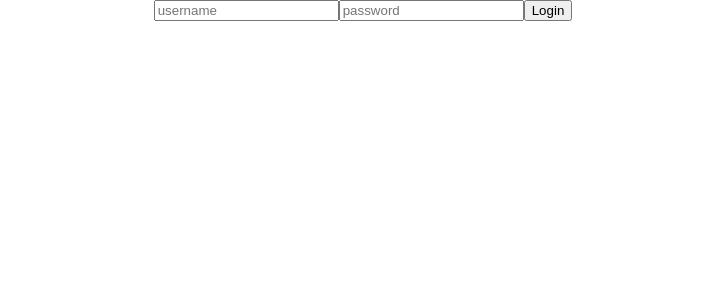
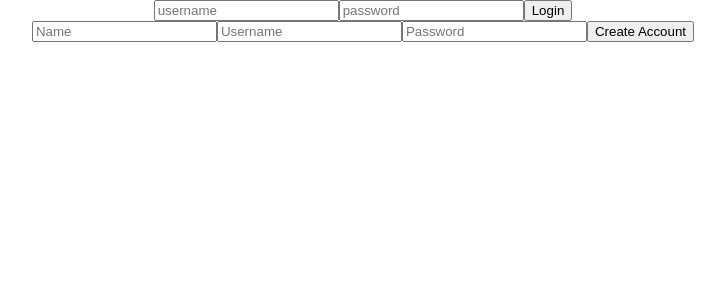
Before and after one commit to derekgch/Stock-finder-frontend, a React (Create React App) app: page /login in a window 1280 px wide. Shown: the top 300 px of the page, without its empty margins (277-1002 px from the left). Built offline with nearby package versions, Linux system fonts and the light colour scheme; what react-chartkick would draw is missing.

Commit message:
Created log in form

```diff
--- a/src/App.css
+++ b/src/App.css
@@ -2,25 +2,6 @@
   text-align: center;
 }
 
-.App-logo {
-  animation: App-logo-spin infinite 20s linear;
-  height: 80px;
-}
-
-.App-header {
-  background-color: #222;
-  height: 150px;
-  padding: 20px;
-  color: white;
-}
-
-.App-title {
-  font-size: 1.5em;
-}
-
-.App-intro {
-  font-size: large;
-}
 
 @keyframes App-logo-spin {
   from { transform: rotate(0deg); }
--- a/src/App.js
+++ b/src/App.js
@@ -1,4 +1,4 @@
-import React, { Component } from 'react';
+import React, { Component, Fragment } from 'react';
 import logo from './logo.svg';
 import './App.css';
 import ChartStock from './components/ChartStock'
@@ -7,6 +7,7 @@ import Detail from './components/Detail'
 import _ from 'lodash'
 import Login from './components/Login'
 import { Link, Route, Switch, Redirect } from 'react-router-dom'
+import SignUp from './components/SignUp'
 
 
 class App extends Component {
@@ -57,20 +58,31 @@ class App extends Component {
 
 
   render() {
+    console.log(this.props);
+
     console.log(this.state.searchTerm)
     return (
       <div className="App">
         <Switch>
           <Route path="/login" component={(props) => {
             return (
+              < Fragment >
                 <Login { ...props }/>
+                <SignUp {...props}/>
+              </Fragment>
             )
           }
           }/>
-          <Route path="/" component={(props) => {
+          <Route path="/" render={(props) => {
+            if (!!localStorage.getItem('token') === false) {
+              props.history.push('/login')
+              return null
+            } else {
               return (
                 <React.Fragment>
-              <Search searchTerm={this.state.searchTerm}
+                <Search
+
+                searchTerm={this.state.searchTerm}
                 handleSearch={this.handleSearch}
                 data = {this.state.result}
                 handleSelect = {this.handleSelect}
@@ -84,6 +96,8 @@ class App extends Component {
                 </React.Fragment>
               )
             }
+
+          }
           }/>
         </Switch>
         {/* <Redirect to="/" /> */}
--- a/src/components/Search.jsx
+++ b/src/components/Search.jsx
@@ -1,4 +1,4 @@
-import React, { Component } from 'react';
+import React, { Component, Fragment } from 'react';
 import _ from 'lodash'
 
 class Search extends Component {
@@ -8,15 +8,21 @@ class Search extends Component {
 
         console.log(suggestResults);
         return (
+            <Fragment >
             <div className="dropdown">
-                <input id="myInput" type='text' placeholder="Search Stocks here"
-                value={this.props.searchTerm}
-                onChange={this.props.handleSearch}/>
-                <div id="myDropdown" className="dropdown-content">
-                    {suggestResults}
-                </div>
+                <input
 
+                    id="myInput"
+                    type='text'
+                    placeholder="Search Stocks here"
+                    value={this.props.searchTerm}
+                    onChange={this.props.handleSearch}
+                    />
+                    <div id="myDropdown" className="dropdown-content">
+                        {suggestResults}
+                    </div>
             </div>
+            </ Fragment >
         );
     }
 }
--- /dev/null
+++ b/src/components/SignUp.jsx
@@ -0,0 +1,53 @@
+import React, { Component } from 'react';
+
+class SignUp extends Component {
+    state = {
+        name: '',
+        username: '',
+        password: '',
+    }
+    handleChange = (event) => {
+      this.setState({
+          [event.target.name] : event.target.value
+      })
+    }
+
+    handleSubmit = (event) => {
+        event.preventDefault()
+      const API = 'http://localhost:4000/users'
+      const config = {
+          method: 'POST',
+          headers: {"Content-type":"application/json"},
+          body: JSON.stringify(this.state)
+      }
+      fetch(API, config).then(r => r.json()).then( d => {
+        localStorage.setItem('token', d.token)
+        this.props.history.push('/')
+      })
+    }
+
+
+    render() {
+        return (
+            <div>
+                <form onSubmit={this.handleSubmit}>
+                    <input type="text" placeholder="Name" name="name"
+                    onChange={this.handleChange}
+                    value={this.state.name}
+                     />
+                    <input type="text" placeholder="Username" name="username"
+                    onChange={this.handleChange}
+                    value={this.state.username}
+                     />
+                    <input type="password" placeholder="Password" name="password"
+                    onChange={this.handleChange}
+                    value={this.state.password}
+                     />
+                    <input type="submit" value="Create Account"/>
+                </form>
+            </div>
+        );
+    }
+}
+
+export default SignUp;
```
Lines whose indentation alone changed are shown as unchanged.
